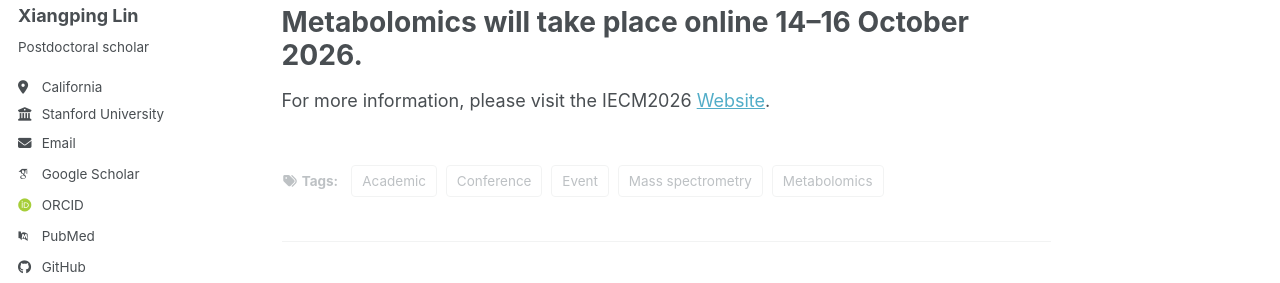
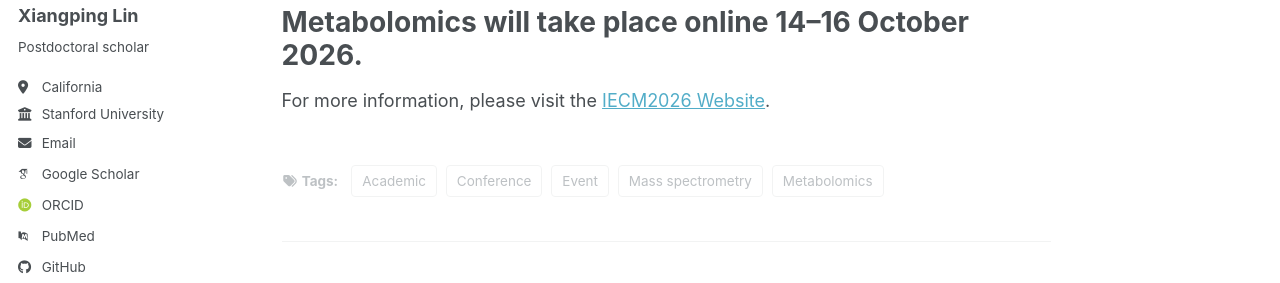
Before and after one commit to xiangpinglin/xiangpinglin.github.io, a Jekyll site: the page built from _posts/2026-04-24-IECM-2026.md, in a window 1280 px wide and 900 px high. Shown: the part 279-562 px from the top of the window. Built offline with Jekyll 4.4.1, drawn with Linux system fonts in a browser that asks for light colours; some web fonts are replaced; a script bundle is joined from its source files by our own code; library files that are not in the unit come from our copies.

```diff
--- a/_posts/2026-04-24-IECM-2026.md
+++ b/_posts/2026-04-24-IECM-2026.md
@@ -12,4 +12,4 @@ tags:
 
 The 5th International Electronic Conference on Metabolomics will take place online 14–16 October 2026.
 ======
-For more information, please visit the IECM2026 [Website](https://sciforum.net/event/IECM2026).
+For more information, please visit the [IECM2026 Website](https://sciforum.net/event/IECM2026).
```
